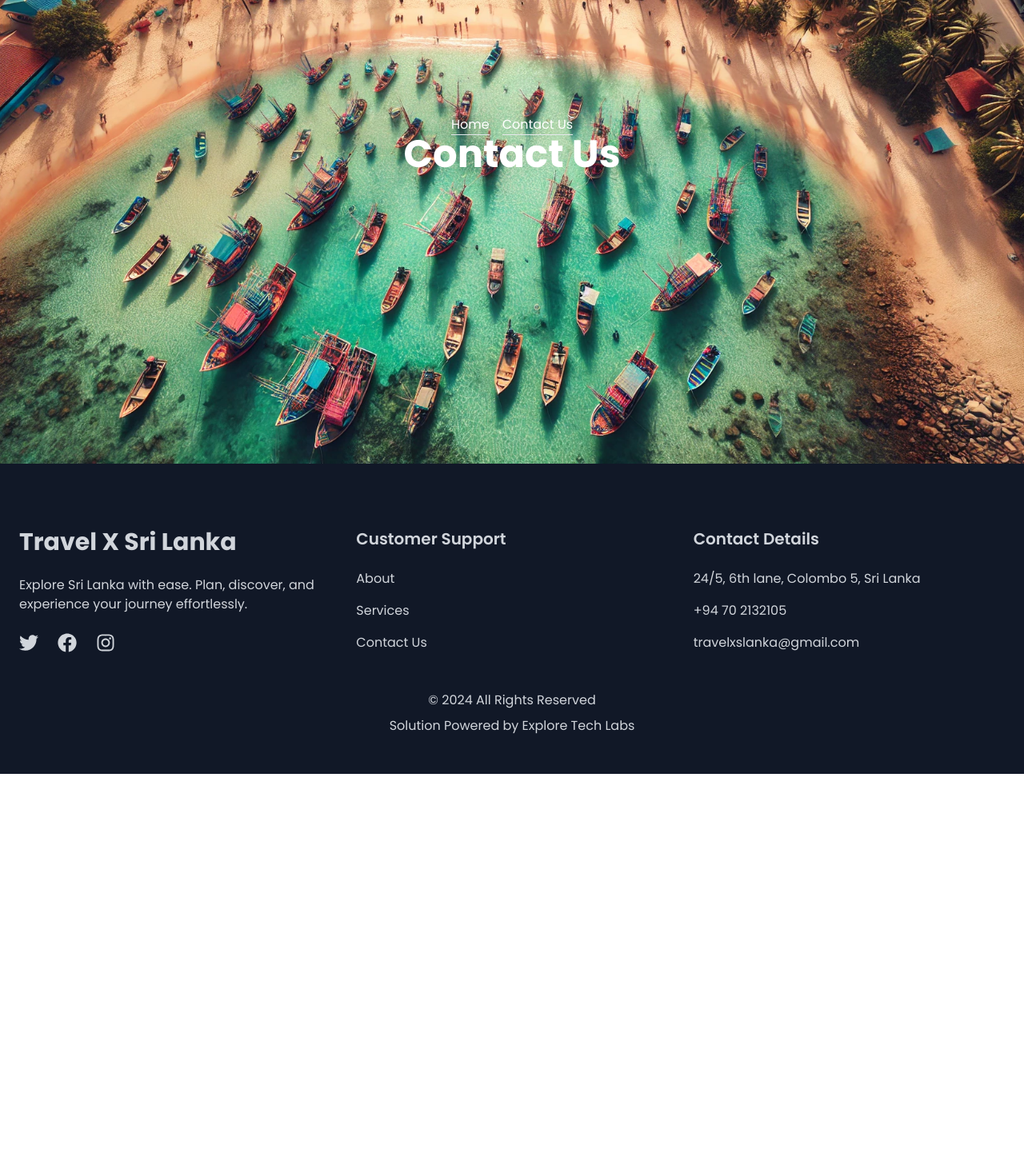
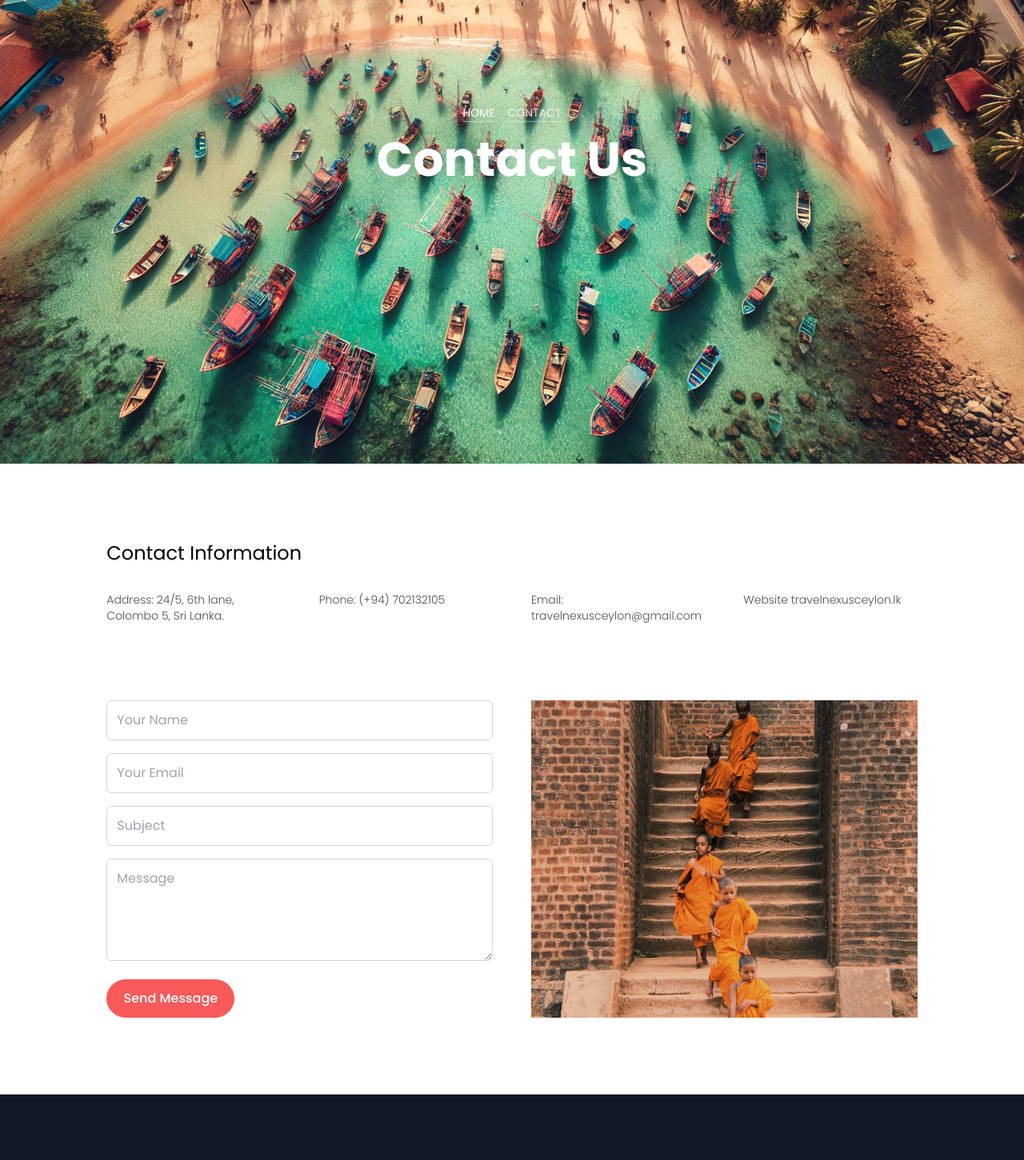
Before and after one commit to odwely-team-01/travelXlanka, a Next.js app: page /contact in a window 1280 px wide. Shown: the part 220-1671 px from the top of the page at 80% size. Before the commit the page ends 1188 px from the top, so only its background shows below. Built offline with nearby package versions, Linux system fonts and the light colour scheme.

Commit message:
feat: contact us page

```diff
--- /dev/null
+++ b/app/components/ContactForm.tsx
@@ -0,0 +1,113 @@
+'use client'
+import React from 'react';
+import { useForm } from 'react-hook-form';
+import { zodResolver } from '@hookform/resolvers/zod';
+import { z } from 'zod';
+
+// Zod schema
+const contactFormSchema = z.object({
+  name: z.string().min(1, 'Name is required'),
+  email: z.string().email('Invalid email address'),
+  subject: z.string().min(1, 'Subject is required'),
+  message: z.string().min(1, 'Message is required'),
+});
+
+type ContactFormValues = z.infer<typeof contactFormSchema>;
+
+const ContactForm: React.FC = () => {
+  const {
+    register,
+    handleSubmit,
+    formState: { errors },
+  } = useForm<ContactFormValues>({
+    resolver: zodResolver(contactFormSchema),
+  });
+
+  const onSubmit = (data: ContactFormValues) => {
+    console.log('Form Data: ', data);
+  };
+
+  return (
+    <form
+      onSubmit={handleSubmit(onSubmit)}
+      className="w-full mx-auto space-y-4"
+    >
+      {/* Name Input */}
+      <div>
+        <input
+          type="text"
+          placeholder="Your Name"
+          {...register('name')}
+          className={`w-full p-3 border rounded-md focus:outline-none focus:ring-1 ${
+            errors.name
+              ? 'border-red-500 focus:ring-red-500'
+              : 'border-gray-300'
+          }`}
+        />
+        {errors.name && (
+          <p className="text-red-500 text-sm mt-1">{errors.name.message}</p>
+        )}
+      </div>
+
+      {/* Email Input */}
+      <div>
+        <input
+          type="email"
+          placeholder="Your Email"
+          {...register('email')}
+          className={`w-full p-3 border rounded-md focus:outline-none focus:ring-1 ${
+            errors.email
+              ? 'border-red-500 focus:ring-red-500'
+              : 'border-gray-300'
+          }`}
+        />
+        {errors.email && (
+          <p className="text-red-500 text-sm mt-1">{errors.email.message}</p>
+        )}
+      </div>
+
+      {/* Subject Input */}
+      <div>
+        <input
+          type="text"
+          placeholder="Subject"
+          {...register('subject')}
+          className={`w-full p-3 border rounded-md focus:outline-none focus:ring-1 ${
+            errors.subject
+              ? 'border-red-500 focus:ring-red-500'
+              : 'border-gray-300'
+          }`}
+        />
+        {errors.subject && (
+          <p className="text-red-500 text-sm mt-1">{errors.subject.message}</p>
+        )}
+      </div>
+
+      {/* Message Input */}
+      <div>
+        <textarea
+          placeholder="Message"
+          {...register('message')}
+          className={`w-full p-3 border rounded-md h-32 focus:outline-none focus:ring-1 ${
+            errors.message
+              ? 'border-red-500 focus:ring-red-500'
+              : 'border-gray-300 '
+          }`}
+        />
+        {errors.message && (
+          <p className="text-red-500 text-sm mt-1">{errors.message.message}</p>
+        )}
+      </div>
+
+      {/* Submit Button */}
+      <button
+        type="submit"
+        className="w-40 h-12 px-auto bg-[#F85959] border text-white rounded-full font-medium text-sm md:text-base hover:bg-white hover:text-[#F85959] border-[#F85959] transition duration-500 ease-in-out"
+      >
+        Send Message
+      </button>
+    </form>
+  );
+};
+
+export default ContactForm;
--- a/app/contact/page.tsx
+++ b/app/contact/page.tsx
@@ -1,10 +1,12 @@
+import ContactForm from '@/app/components/ContactForm';
 import Image from 'next/image';
+import Link from 'next/link';
 import React from 'react';
 
 function Contact() {
   return (
-    <div className="flex flex-col">
-      <div className="flex h-screen items-center justify-center">
+    <section className="w-full">
+      <div className="flex h-screen w-full items-center justify-center">
         <Image
           src="/contact-us/bg_5.webp"
           alt="contact-us"
@@ -12,20 +14,52 @@ function Contact() {
           className="absolute -z-10 size-full object-cover"
         />
         <div className="flex w-full flex-col items-center justify-center text-white">
-          <span className="flex space-x-4 text-xs sm:text-sm md:text-base">
-            <h1 className="w-fit border-b font-poppins hover:cursor-pointer hover:text-black">
-              <a href="/">Home</a>
-            </h1>
-            <h1 className="w-fit border-b font-poppins hover:cursor-pointer hover:text-black">
+          <span className="flex w-full flex-col items-center justify-center text-white gap-4">
+            <div className="flex items-center justify-center gap-4">
+              <Link
+                className="text-xs md:text-sm font-normal border-b-2 border-white/30"
+                href={'/'}
+              >
+                HOME
+              </Link>
+              <Link
+                className="text-xs md:text-sm font-normal opacity-80 border-b-2 border-white/30"
+                href={'/contact'}
+              >
+                CONTACT
+              </Link>
+            </div>
+            <h1 className="font-poppins text-4xl md:text-5xl xl:text-6xl font-bold ">
               Contact Us
             </h1>
           </span>
-          <h1 className="cursor-pointer text-4xl font-bold sm:text-5xl 2xl:text-6xl">
-            Contact Us
-          </h1>
         </div>
       </div>
-    </div>
+
+      {/* contact info */}
+      <div className="flex flex-col w-11/12 max-w-7xl mx-auto my-12 md:my-24 gap-8 xl:px-20">
+        <h1 className="font-normal text-2xl">Contact Information</h1>
+        <div className="grid grid-cols-1 sm:grid-cols-2 lg:grid-cols-4 gap-5 sm:gap-8 lg:gap-12 text-[#4D4D4D] text-sm font-light">
+          <p>Address: 24/5, 6th lane, Colombo 5, Sri Lanka.</p>
+          <p>Phone: (+94) 702132105</p>
+          <p>Email: travelnexusceylon@gmail.com</p>
+          <p>Website travelnexusceylon.lk</p>
+        </div>
+      </div>
+
+      {/* contact form */}
+      <div className="w-11/12 max-w-7xl mx-auto grid grid-cols-1 md:grid-cols-2 gap-12 xl:px-20 md:mb-24">
+        <ContactForm />
+        <div className="relative flex items-center justify-center">
+            <Image
+              src="/contact-us/buddhist_monks.jpg"
+              alt="buddhist_monks"
+              fill
+              className="object-cover"
+            />
+          </div>
+      </div>
+    </section>
   );
 }
 
--- a/package.json
+++ b/package.json
@@ -10,13 +10,16 @@
     "format": "prettier --write ."
   },
   "dependencies": {
+    "@hookform/resolvers": "^3.9.0",
     "@tailwindcss/typography": "^0.5.15",
     "next": "14.2.8",
     "react": "^18",
     "react-datepicker": "^7.3.0",
     "react-dom": "^18",
+    "react-hook-form": "^7.53.0",
     "react-icons": "^5.3.0",
-    "sharp": "^0.33.5"
+    "sharp": "^0.33.5",
+    "zod": "^3.23.8"
   },
   "devDependencies": {
     "@types/node": "^20",
```
Also changed, not shown: public/contact-us/buddhist_monks.jpg (added), 1 other file (tests, documents, lock files or other folders).
